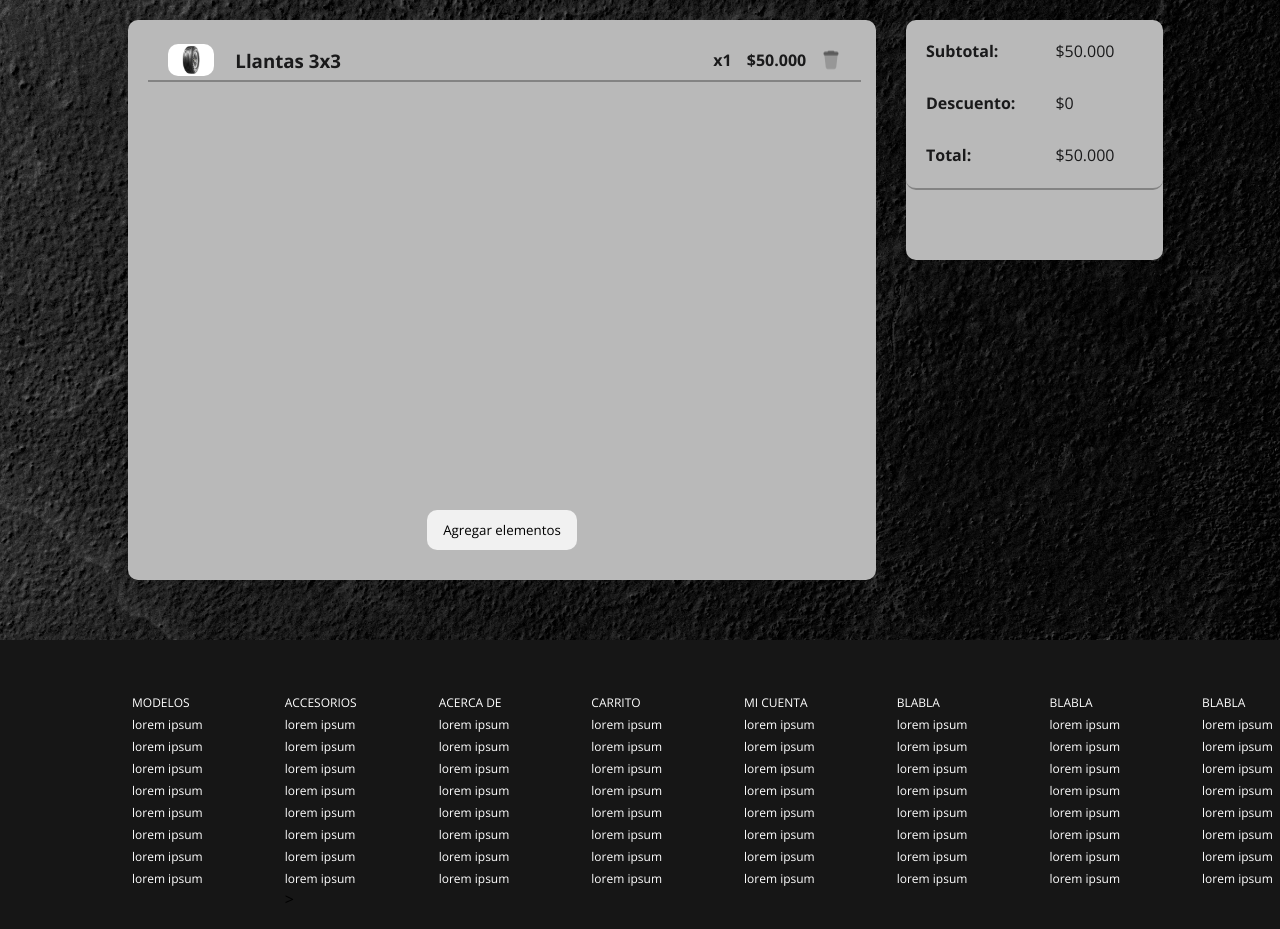
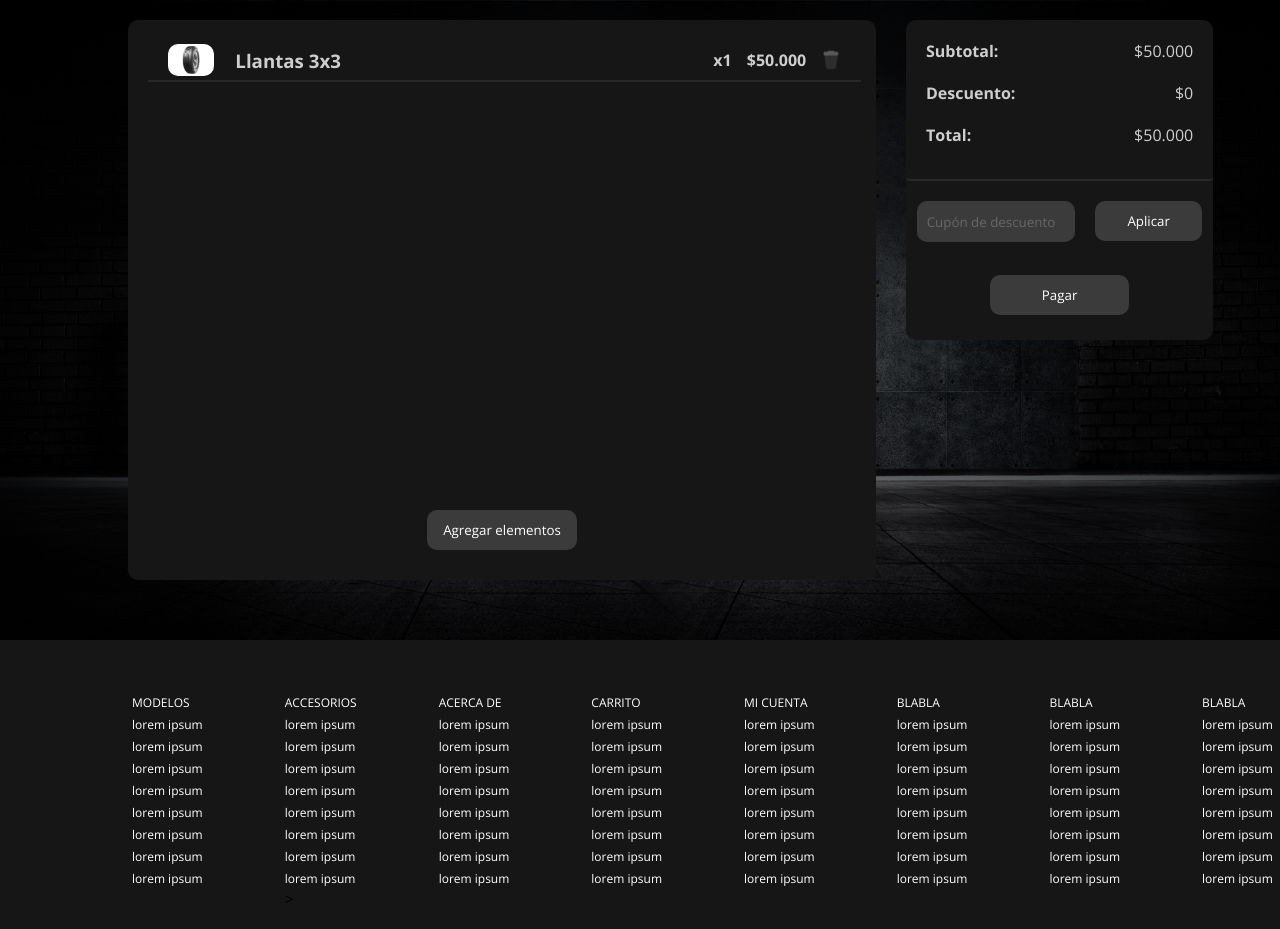
Before and after one commit to Gapprrin/Proyecto_web_2024, a Django app: page /shopKart/ in a window 1280 px wide. Shown: the part 60-989 px from the top of the page. Run offline with Django 5.2, Linux system fonts and the light colour scheme.

Commit message:
Update 3.2.2

```diff
--- a/core/static/Style/estilo_carrito.css
+++ b/core/static/Style/estilo_carrito.css
@@ -104,7 +104,7 @@ section{
 
 .carrito{
     display: flex;
-    background-color: #b9b9b9;
+    background-color: #161616;
     height: 70vh;
     width: 100%;
     margin: 20px 20px 20px 10vw;
@@ -130,14 +130,15 @@ section{
 .buttons{
     width: 150px;
     height: 40px;
-    background-color: #f1f1f1;
+    background-color: #3b3b3b;
     border: none;
     border-radius: 10px;
     cursor: pointer;
+    color: #ffffff;
 }
 
 .buttons:hover{
-    background-color: #cecece;
+    background-color: #787878;
     transition-duration: .2s;
 }
 
@@ -153,10 +154,10 @@ section{
 
 .valores{
     display: flex;
-    background-color: #b9b9b9;
+    background-color: #161616;
     margin: 20px 10vw 20px 10px;
     border: none;
-    height: 30vh;
+    height: 40vh;
     width: 67%;
     flex-direction: column;
     justify-content: space-between;
@@ -220,7 +221,7 @@ div{
     margin: 0px 20px;
     border-bottom: 2px solid #41414171;
     border-radius: 0%;
-    color: #1a1a1b;
+    color: #cecece;
 }
 
 
@@ -255,18 +256,19 @@ div{
 
 .montos{
     display: flex;
-    height: 70%;
+    height: 50%;
     width: 100%;
     flex-direction: row;
-    border-bottom: 2px #41414171 double;
+    border-radius: 4px;
+    border-bottom: 2px #41414171 solid;
 }
 
 .titulos-valores{
     display: flex;
     flex-direction: column;
     border-radius: unset;
-    row-gap: 30px;
-    margin: 20px 20px 20px;
+    row-gap: 20px;
+    margin: 20px 0px 20px 20px;
     width: 50%;
 }
 
@@ -275,12 +277,13 @@ div{
     flex-direction: column;
     border-radius: unset;
     width: 50%;
-    margin: 20px 20px 20px;
-    row-gap: 30px;
+    row-gap: 20px;
+    margin: 20px 20px 20px 0px;
+    align-items: flex-end;
 }
 
 .texto-monto{
-    color: #1a1a1b;
+    color: #cecece;
 }
 
 #subtotal,
@@ -289,6 +292,57 @@ div{
     font-weight: bold;
 }
 
+.pay-desc-container{
+    display: flex;
+    flex-direction: column;
+    height: 50%;
+    width: 100%;
+    row-gap: 10px;
+}
+
+.cod-descuento{
+    display: flex;
+    height: 40%;
+    width: 100%;
+    margin-top: 20px;
+    column-gap: 20px;
+    justify-content: center;
+}
+
+.cod-descuento>button{
+    height: 40px;
+    width: 35%;
+}
+
+.cod-descuento>input{
+    height: 39px;
+    width: 45%;
+    border: none;
+    background-color: #3b3b3b;
+    color: #cecece;
+    border-radius: 10px;
+    padding-left: 10px;
+    padding-right: 10px;
+    outline: none;
+}
+
+.cod-descuento>input::placeholder{
+    color: #686868;
+}
+
+
+.pay-btn{
+    display: flex;
+    height: 40%;
+    width: 100%;
+    column-gap: 20px;
+    justify-content: center;
+}
+
+.pay-btn>button{
+    height: 40px;
+    width: 45%;
+}
 
 
 /**FOOTER**/
@@ -417,7 +471,7 @@ a{
 @media only screen and (max-width: 1150px){
     .valores{
         display: flex;
-        height: 30vh;
+        height: 40vh;
         width: 75%;
     }
 
@@ -441,6 +495,11 @@ a{
 
     a{font-size: 12px;}
 
+    .valores{
+        display: flex;
+        height: 40vh;
+        width: 80%;
+    }
 }
 
 
--- a/core/templates/Pages/Carrito.html
+++ b/core/templates/Pages/Carrito.html
@@ -54,7 +54,15 @@
           <div class="texto-monto" id="valor-total">$50.000</div>
         </div>
       </div>
-
+      <div class="pay-desc-container">
+        <div class="cod-descuento">
+          <input type="text" name="input-code" class="input-code" placeholder="Cupón de descuento">
+          <button type="button" class="buttons">Aplicar</button>
+        </div>
+        <div class="pay-btn">
+          <button type="submit" class="buttons">Pagar</button>
+        </div>
+      </div>
     </div>
   </div>
 </section>
```
Also changed, not shown: core/static/Images/Backgrounds/Carrito/Fondo_carrito.jpg, core/static/Images/Backgrounds/Carrito/Fondo_carrito1.jpg (added).
